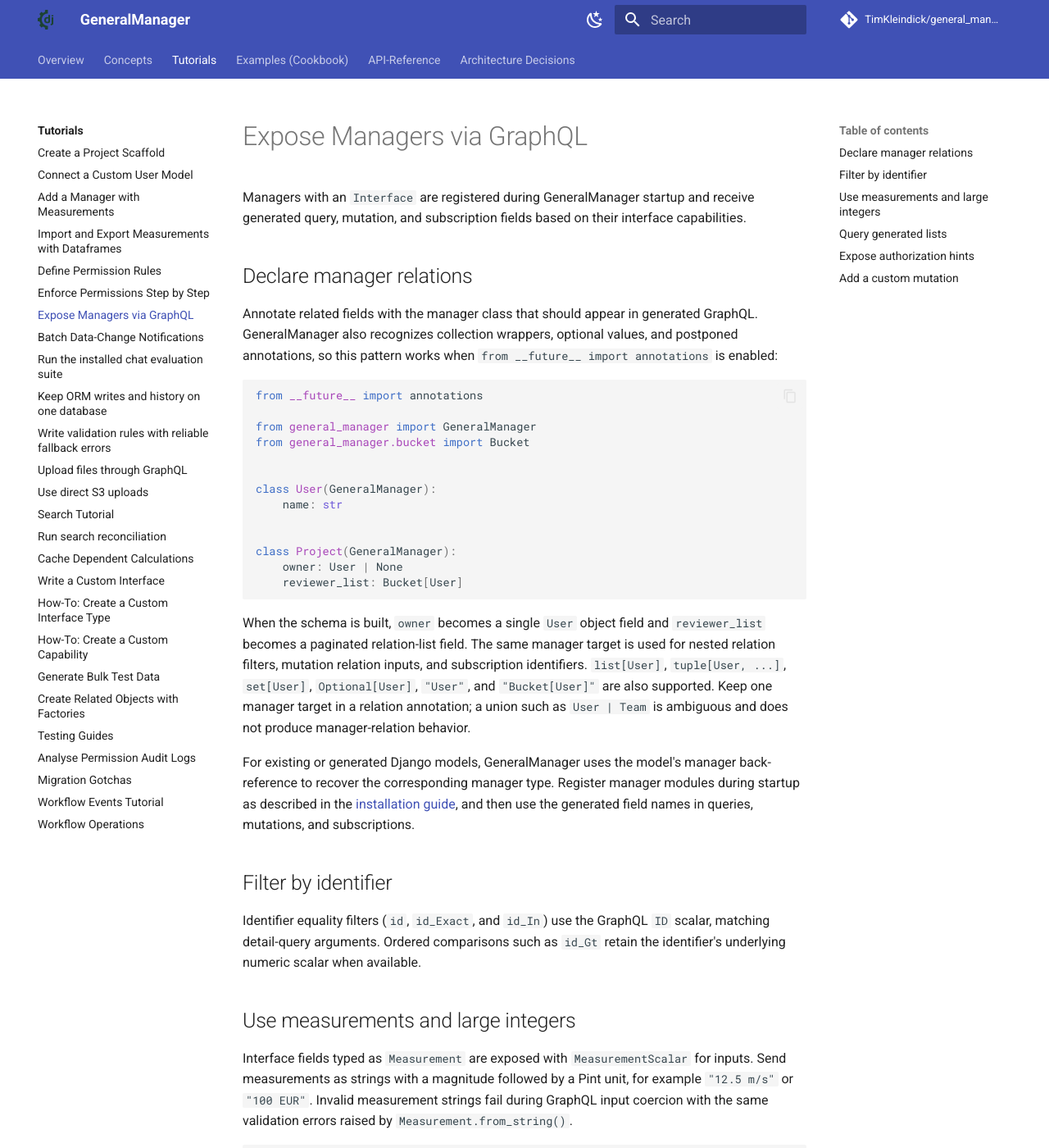
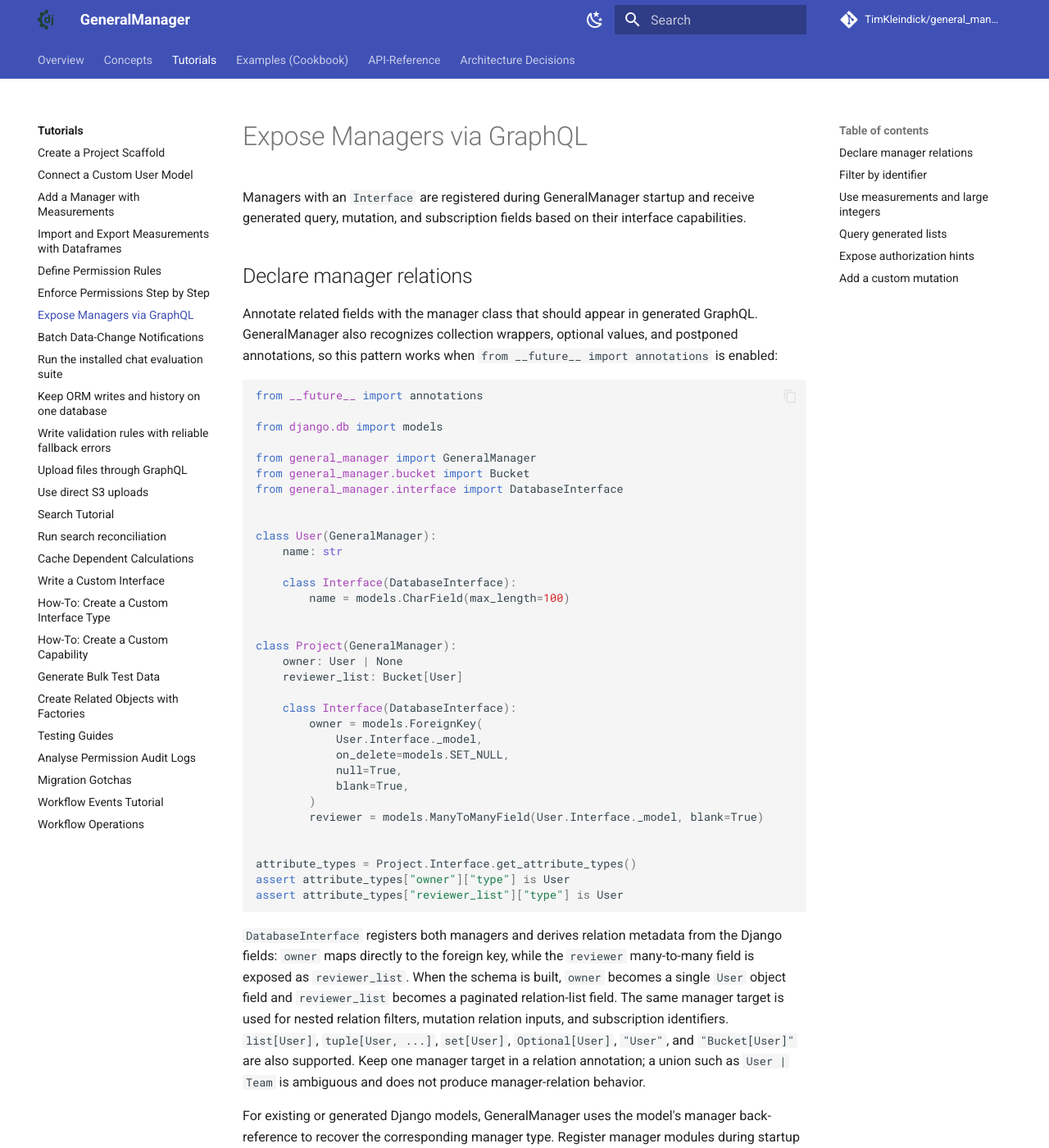
Before and after one commit to TimKleindick/general_manager, an MkDocs documentation site: the page built from docs/howto/expose_via_graphql.md, in a window 1280 px wide and 1400 px high. Shown: the whole window at 82% size. Built offline with MkDocs 1.6.1 and Material for MkDocs 9.7.7, drawn with Linux system fonts in a browser that asks for light colours; comment, search, counter and statistics services are not loaded.

Commit message:
docs: make GraphQL relation example runnable

````diff
--- a/docs/howto/expose_via_graphql.md
+++ b/docs/howto/expose_via_graphql.md
@@ -12,26 +12,49 @@ annotations` is enabled:
 ```python
 from __future__ import annotations
 
+from django.db import models
+
 from general_manager import GeneralManager
 from general_manager.bucket import Bucket
+from general_manager.interface import DatabaseInterface
 
 
 class User(GeneralManager):
     name: str
 
+    class Interface(DatabaseInterface):
+        name = models.CharField(max_length=100)
+
 
 class Project(GeneralManager):
     owner: User | None
     reviewer_list: Bucket[User]
+
+    class Interface(DatabaseInterface):
+        owner = models.ForeignKey(
+            User.Interface._model,
+            on_delete=models.SET_NULL,
+            null=True,
+            blank=True,
+        )
+        reviewer = models.ManyToManyField(User.Interface._model, blank=True)
+
+
+attribute_types = Project.Interface.get_attribute_types()
+assert attribute_types["owner"]["type"] is User
+assert attribute_types["reviewer_list"]["type"] is User
 ```
 
-When the schema is built, `owner` becomes a single `User` object field and
-`reviewer_list` becomes a paginated relation-list field. The same manager target
-is used for nested relation filters, mutation relation inputs, and subscription
-identifiers. `list[User]`, `tuple[User, ...]`, `set[User]`, `Optional[User]`,
-`"User"`, and `"Bucket[User]"` are also supported. Keep one manager target in a
-relation annotation; a union such as `User | Team` is ambiguous and does not
-produce manager-relation behavior.
+`DatabaseInterface` registers both managers and derives relation metadata from
+the Django fields: `owner` maps directly to the foreign key, while the
+`reviewer` many-to-many field is exposed as `reviewer_list`. When the schema is
+built, `owner` becomes a single `User` object field and `reviewer_list` becomes
+a paginated relation-list field. The same manager target is used for nested
+relation filters, mutation relation inputs, and subscription identifiers.
+`list[User]`, `tuple[User, ...]`, `set[User]`, `Optional[User]`, `"User"`, and
+`"Bucket[User]"` are also supported. Keep one manager target in a relation
+annotation; a union such as `User | Team` is ambiguous and does not produce
+manager-relation behavior.
 
 For existing or generated Django models, GeneralManager uses the model's
 manager back-reference to recover the corresponding manager type. Register
````
